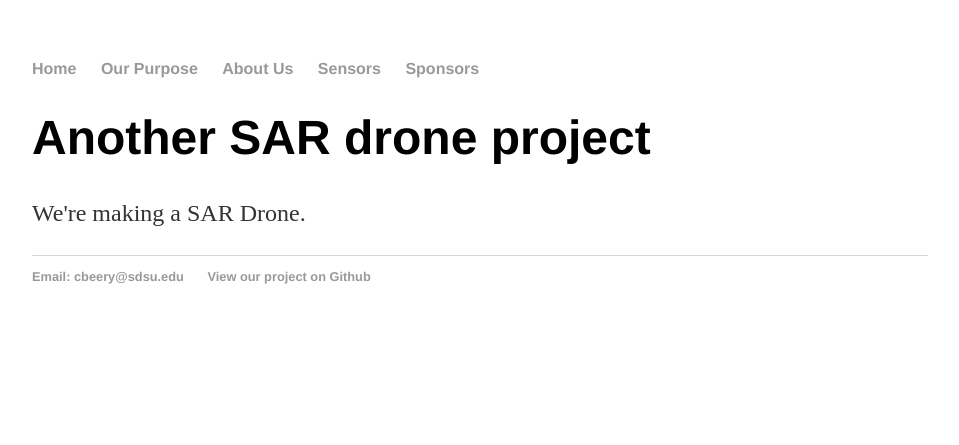
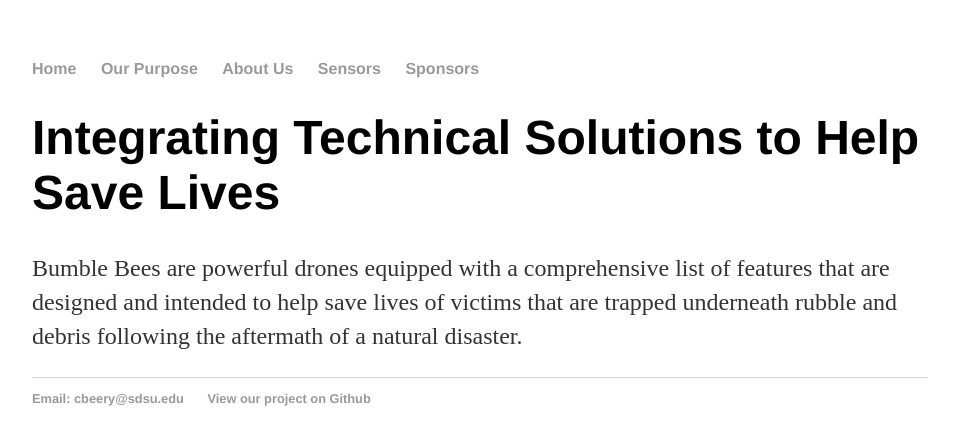
Before and after one commit to ColtonBeery/sarbumblebees, a Jekyll site: the page built from index.html, in a window 1280 px wide. Shown: the top 445 px of the page, without its empty margins (160-1119 px from the left). Built offline with Jekyll 4.4.1, drawn with Linux system fonts in a browser that asks for light colours.

Commit message:
Update homepage to match Aiven's

```diff
--- a/index.html
+++ b/index.html
@@ -3,6 +3,6 @@ layout: default
 title: SAR Bumblebees
 ---
 <div class="blurb">
-	<h1>Another SAR drone project</h1>
-	<p>We're making a SAR Drone.</p>
+	<h1>Integrating Technical Solutions to Help Save Lives</h1>
+	<p>Bumble Bees are powerful drones equipped with a comprehensive list of features that are designed and intended to help save lives of victims that are trapped underneath rubble and debris following the aftermath of a natural disaster.</p>
 </div><!-- /.blurb -->
```
